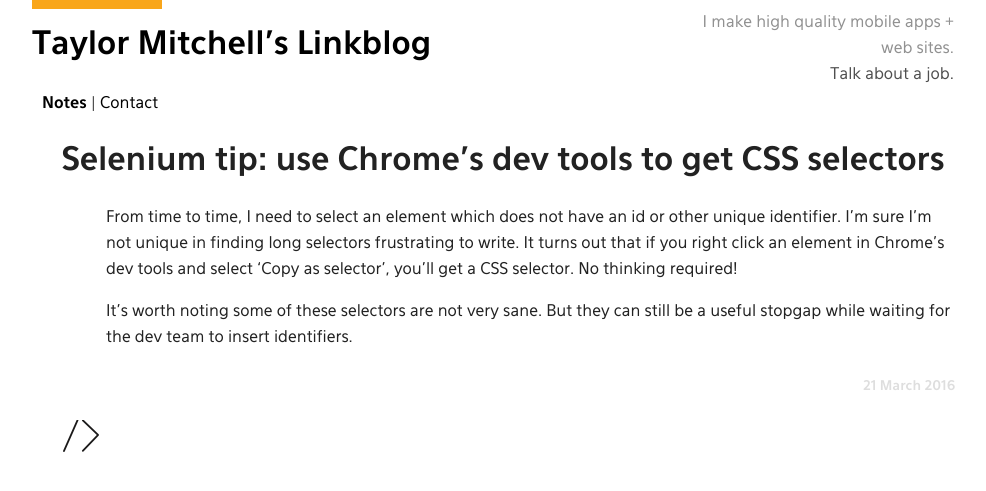
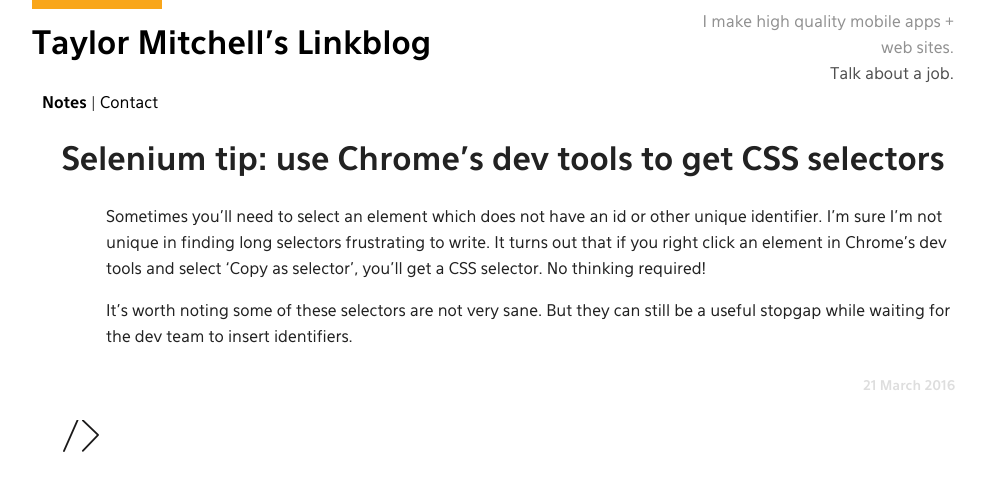
Before and after one commit to taylorwmitchell/taylorwmitchell.github.io, a Jekyll site: the page built from _posts/2016-03-21-selenium-selector-tip.markdown, in a window 1280 px wide. Shown: the top 491 px of the page, without its empty margins (147-1133 px from the left). Built offline with Jekyll 4.4.1, drawn with Linux system fonts in a browser that asks for light colours; nearby versions of some CDN libraries.

Commit message:
force rebuild with minor edit

```diff
--- a/_posts/2016-03-21-selenium-selector-tip.markdown
+++ b/_posts/2016-03-21-selenium-selector-tip.markdown
@@ -3,6 +3,6 @@
 title: "Selenium tip: use Chrome's dev tools to get CSS selectors"
 ---
 
-From time to time, I need to select an element which does not have an id or other unique identifier. I'm sure I'm not unique in finding long selectors frustrating to write. It turns out that if you right click an element in Chrome's dev tools and select 'Copy as selector', you'll get a CSS selector. No thinking required!
+Sometimes you'll need to select an element which does not have an id or other unique identifier. I'm sure I'm not unique in finding long selectors frustrating to write. It turns out that if you right click an element in Chrome's dev tools and select 'Copy as selector', you'll get a CSS selector. No thinking required!
 
 It's worth noting some of these selectors are not very sane. But they can still be a useful stopgap while waiting for the dev team to insert identifiers.
```
